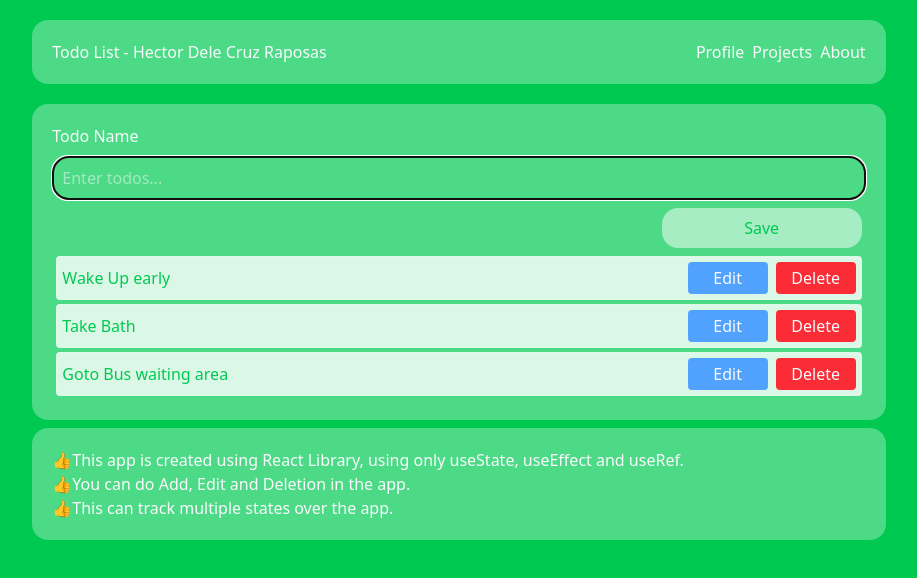
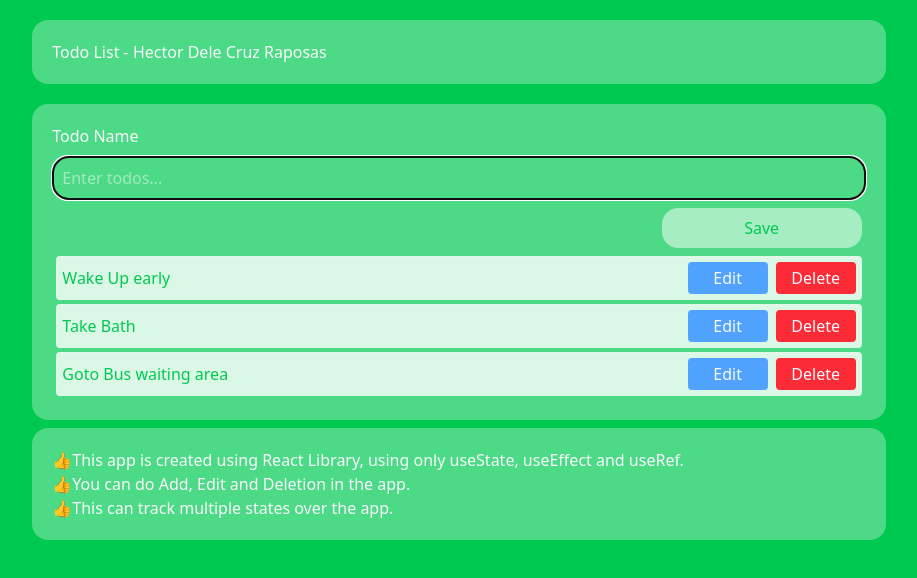
Before and after one commit to hectordraposas/todo-list, a React (Vite) app: page / in a window 1280 px wide. Shown: the top 578 px of the page, without its empty margins (181-1098 px from the left). Built offline with nearby package versions, Linux system fonts and the light colour scheme.

Commit message:
update the nav bar remove the control area

```diff
--- a/src/App.jsx
+++ b/src/App.jsx
@@ -63,17 +63,10 @@ function App() {
   };
   return (
     <>
-      <div className="justify-between w-8/12 h-full bg-white/30 text-slate-50 mx-auto p-5 rounded-2xl mt-5 flex">
+      <div className="justify-between w-11/12 md:w-8/12 h-full bg-white/30 text-slate-50 mx-auto p-5 rounded-2xl mt-5 flex">
         <figure className="cursor-pointer">
           {" "}
           Todo List - Hector Dele Cruz Raposas
-        </figure>
-        <figure>
-          <ul className="flex gap-2 cursor-pointer">
-            <li>Profile</li>
-            <li>Projects</li>
-            <li>About</li>
-          </ul>
         </figure>
       </div>
       <div className="w-11/12 md:w-8/12 h-full mx-auto mt-5 p-5 rounded-2xl bg-white/30">
```
